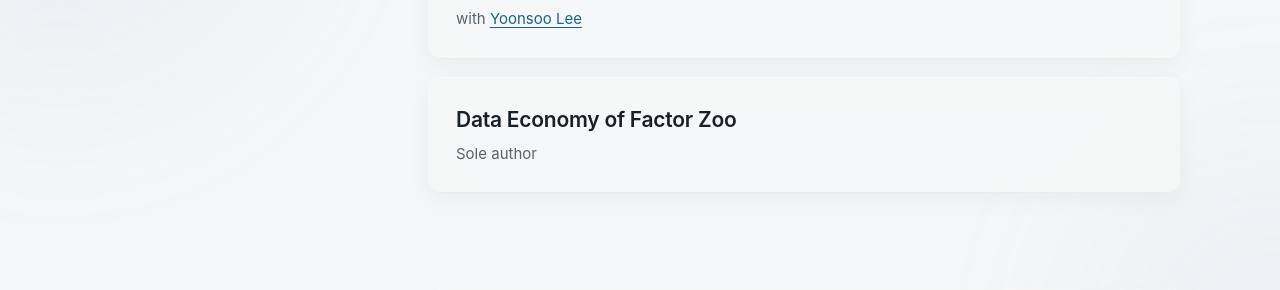
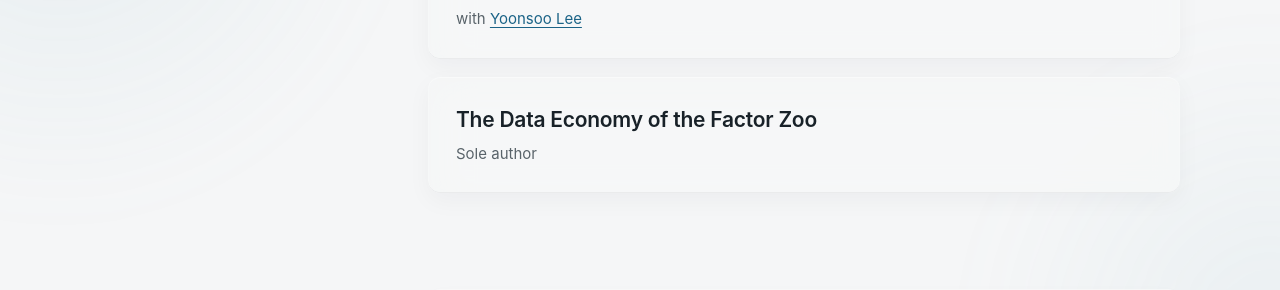
Before and after one commit to jeong-seho/jeong-seho.github.io, a Jekyll site: the page built from index.md, in a window 1280 px wide and 900 px high, scrolled down 1116 px. Shown: the part 153-443 px from the top of the window. Built offline with Jekyll 4.4.1, drawn with Linux system fonts in a browser that asks for light colours; some web fonts are replaced.

Commit message:
Update index.md

```diff
--- a/index.md
+++ b/index.md
@@ -167,7 +167,7 @@ permalink: /
 
                 <div class="paper-card-content liquid-glass__content">
                     <div class="paper-header">
-                        <h4 class="paper-title">Data Economy of Factor Zoo</h4>
+                        <h4 class="paper-title">The Data Economy of the Factor Zoo</h4>
                         <p class="paper-authors">
                             Sole author
                         </p>
```
